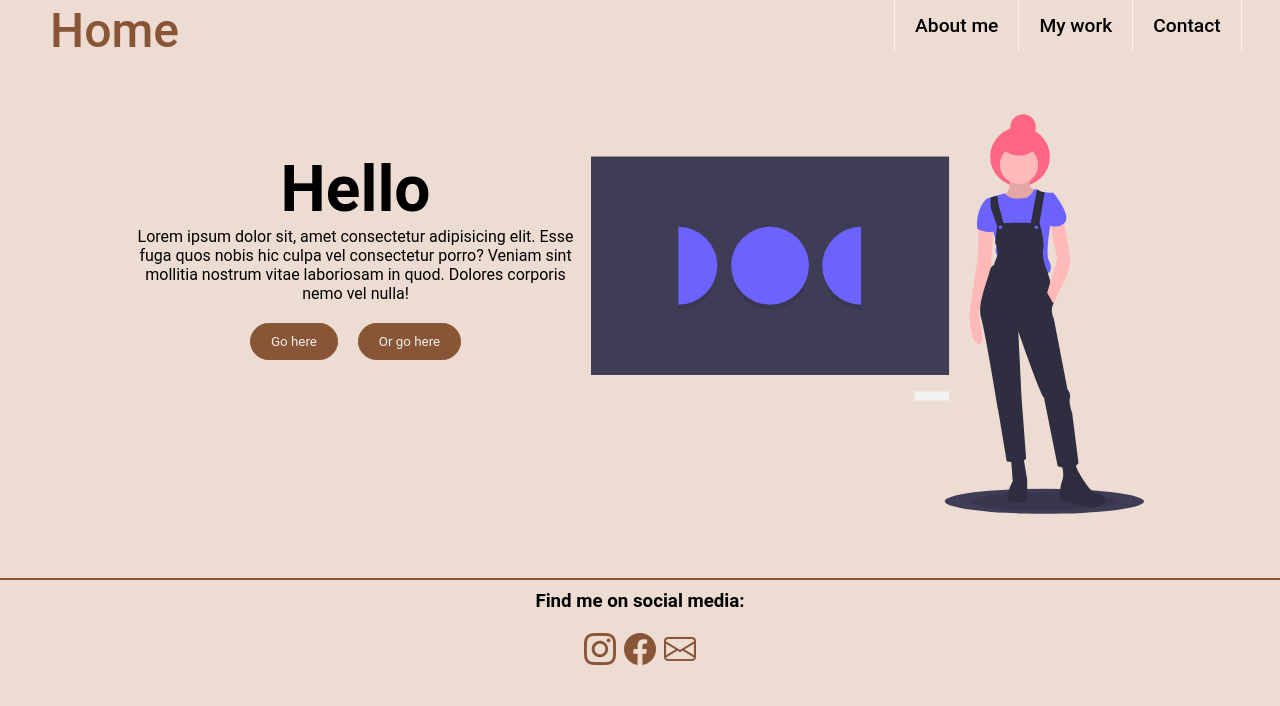
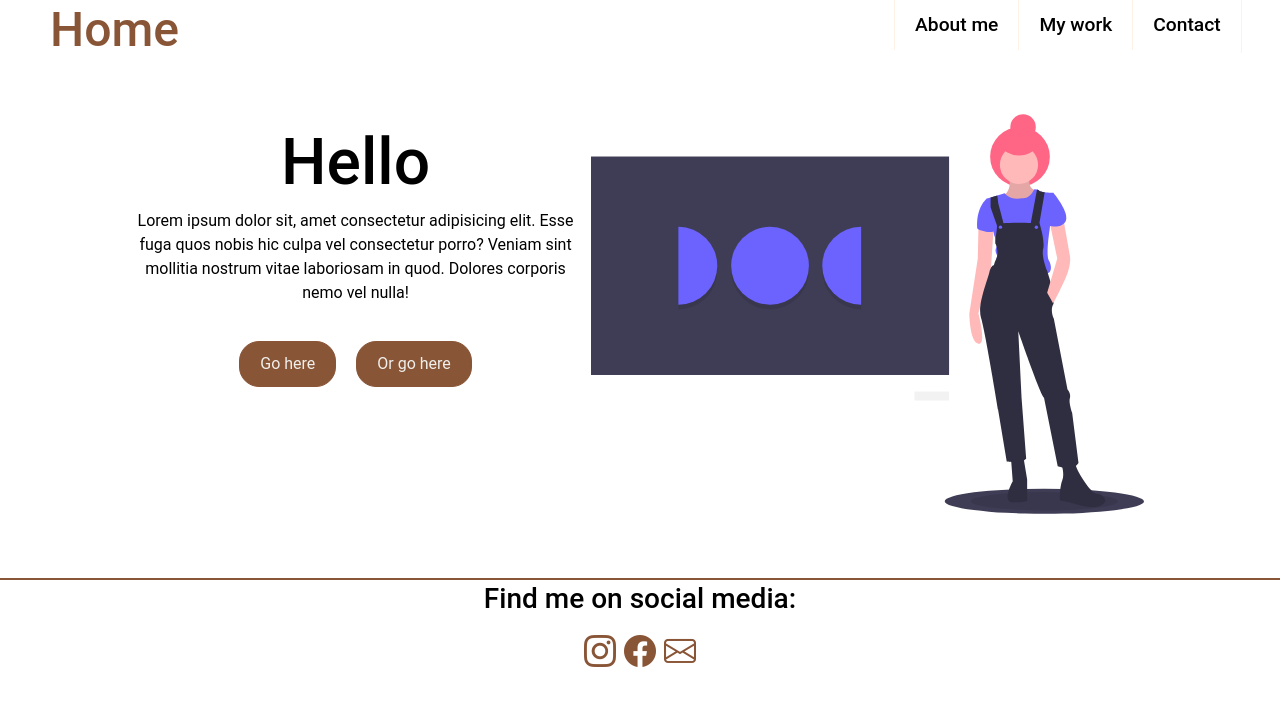
Before and after one commit to IKorchev/react-sass-page, a React (Create React App) app: page / in a window 1280 px wide. Shown: the top 706 px of the page. Built offline with nearby package versions, Linux system fonts and the light colour scheme.

Commit message:
added bootstrap

```diff
--- a/package.json
+++ b/package.json
@@ -6,6 +6,7 @@
     "@testing-library/jest-dom": "^5.11.10",
     "@testing-library/react": "^11.2.5",
     "@testing-library/user-event": "^12.8.3",
+    "bootstrap": "^4.6.0",
     "node-sass": "^5.0.0",
     "react": "^17.0.2",
     "react-dom": "^17.0.2",
--- a/src/styles/styles.scss
+++ b/src/styles/styles.scss
@@ -3,6 +3,7 @@
 @import "./main";
 @import "./navbar";
 @import "./card";
+@import "../../node_modules/bootstrap/scss/bootstrap";
 @import url("https://cdn.jsdelivr.net/npm/bootstrap-icons@1.4.0/font/bootstrap-icons.css");
 * {
   padding: 0;
@@ -10,8 +11,9 @@
   box-sizing: border-box;
   font-family: "Roboto", sans-serif;
 }
+$body-bg: #000;
+$body-color: #111;
 body {
-  background-color: $grey;
   h1 {
     color: black;
     @include font-size(4rem);
@@ -35,7 +37,6 @@ body {
   align-items: center;
   border-top: 2px solid $brown;
   height: 100px;
-  background: $grey;
   color: darken($grey, 90);
   i {
     font-size: 2rem;
```
Also changed, not shown: src/styles/_card.scss (line endings or trailing spaces), 1 other file (tests, documents, lock files or other folders).
